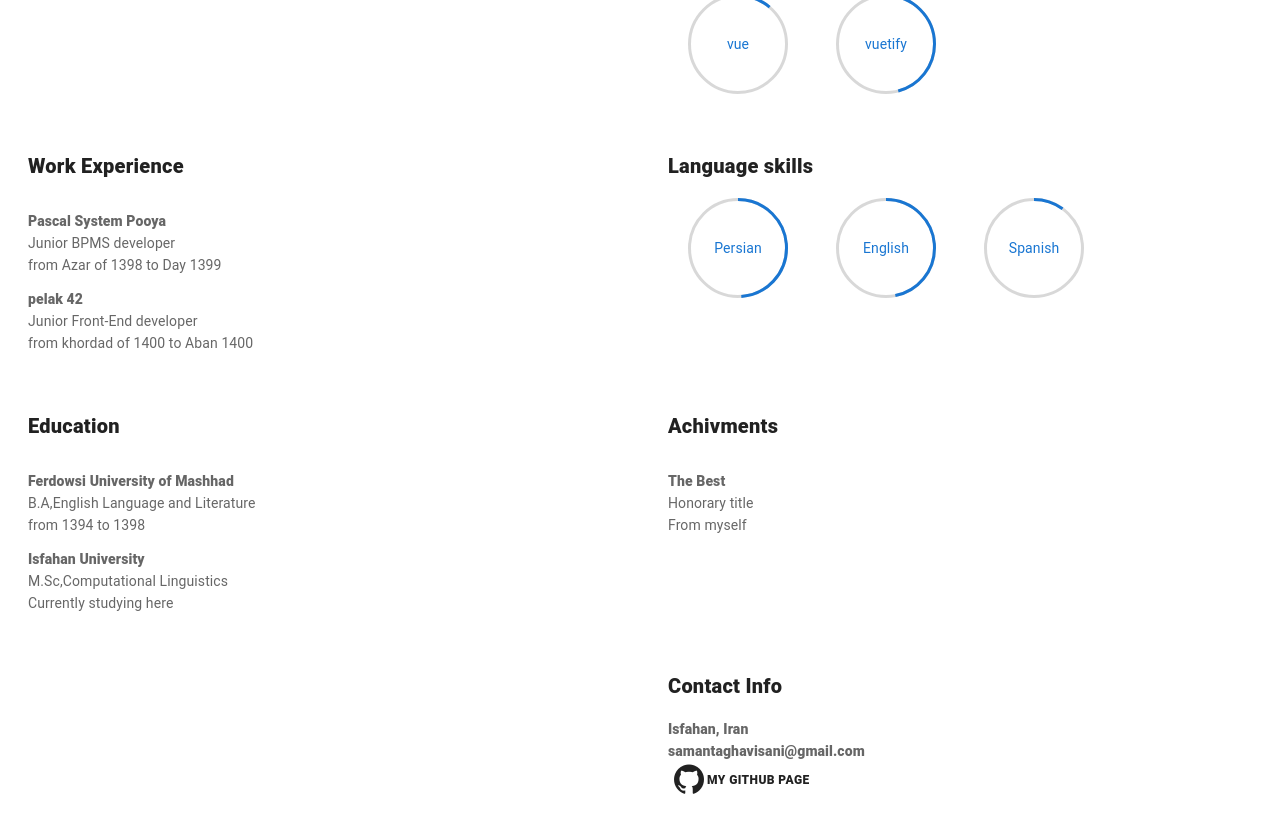
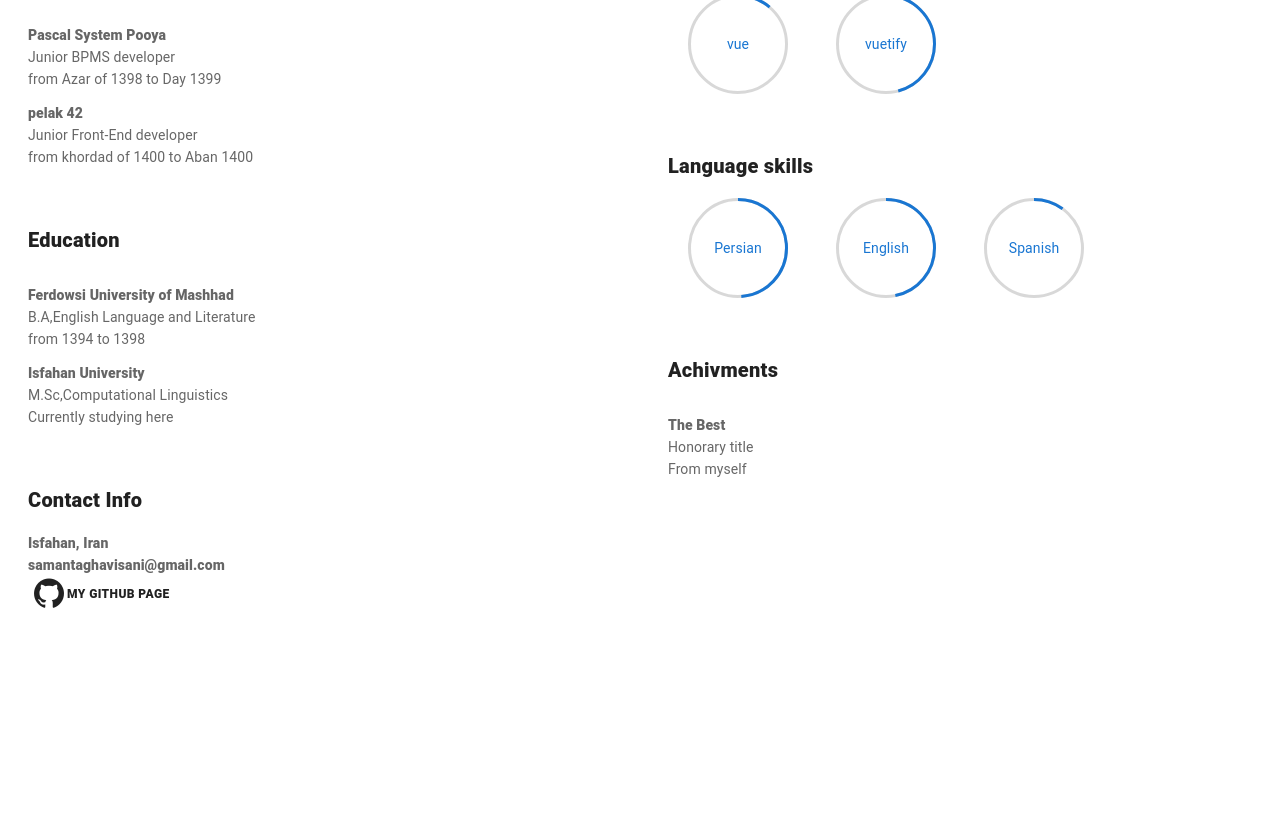
Before and after one commit to saman-taghavi/simple-resume-vue2, a Vue app: page / in a window 1280 px wide. Shown: the part 520-1346 px from the top of the page. After the commit the page ends 1160 px from the top, so only its background shows below. Built offline with nearby package versions, Linux system fonts and the light colour scheme; the HTML template or start-up script is replaced by a standard one.

Commit message:
FIX using only two main columns

```diff
--- a/src/components/firstResume.vue
+++ b/src/components/firstResume.vue
@@ -21,22 +21,19 @@
     </v-card>
     <v-container fluid>
       <v-row>
-        <v-col md="6" cols="12">
+        <v-col cols="6">
+          <v-row>
+            <v-col cols="12">
               <short-info :title="$t(about.me)">
                 {{ $t(about.text) }}
               </short-info>
             </v-col>
-        <v-col md="6" cols="12">
-          <skills
-            :skillSetName="$t('Skills')"
-            :skillSet="translatedSkills"
-          ></skills>
-        </v-col>
-      </v-row>
-      <v-row>
-        <v-col md="6" cols="12">
+            <v-col>
               <short-info :title="$t('Work Experience')">
-            <div v-for="(work, index) in translatedWorkExperience" :key="index">
+                <div
+                  v-for="(work, index) in translatedWorkExperience"
+                  :key="index"
+                >
                   <p class="font-weight-black black-text ma-0 mt-3">
                     {{ work.place }}
                   </p>
@@ -45,15 +42,7 @@
                 </div></short-info
               >
             </v-col>
-        <v-col md="6" cols="12">
-          <skills
-            :skillSetName="$t('Language skills')"
-            :skillSet="translatedLanguageSkills"
-          ></skills>
-        </v-col>
-      </v-row>
-      <v-row>
-        <v-col md="6" cols="12">
+            <v-col cols="12">
               <short-info :title="$t('Education')">
                 <div
                   v-for="(edu, index) in translatedEducationHistory"
@@ -67,20 +56,7 @@
                 </div>
               </short-info>
             </v-col>
-        <v-col md="6" cols="12">
-          <short-info :title="$t('Achivments')">
-            <div v-for="(achive, index) in translatedAchivments" :key="index">
-              <p class="font-weight-black black-text ma-0 mt-3">
-                {{ achive.title }}
-              </p>
-              <p class="ma-0">{{ achive.info }}</p>
-              <p class="ma-0">{{ achive.from }}</p>
-            </div>
-          </short-info>
-        </v-col>
-      </v-row>
-      <v-row>
-        <v-col md="6" cols="12" offset-md="6">
+            <v-col>
               <short-info :title="$t('Contact Info')">
                 <p class="font-weight-black black-text ma-0">
                   {{ $t(contatctInfo.location) }}
@@ -101,6 +77,38 @@
                   </p>
                 </v-btn>
               </short-info>
+            </v-col>
+          </v-row>
+        </v-col>
+        <v-col cols="6">
+          <v-row>
+            <v-col cols="12">
+              <skills
+                :skillSetName="$t('Skills')"
+                :skillSet="translatedSkills"
+              ></skills>
+            </v-col>
+            <v-col>
+              <skills
+                :skillSetName="$t('Language skills')"
+                :skillSet="translatedLanguageSkills"
+              ></skills>
+            </v-col>
+            <v-col cols="12">
+              <short-info :title="$t('Achivments')">
+                <div
+                  v-for="(achive, index) in translatedAchivments"
+                  :key="index"
+                >
+                  <p class="font-weight-black black-text ma-0 mt-3">
+                    {{ achive.title }}
+                  </p>
+                  <p class="ma-0">{{ achive.info }}</p>
+                  <p class="ma-0">{{ achive.from }}</p>
+                </div>
+              </short-info>
+            </v-col>
+          </v-row>
         </v-col>
       </v-row>
     </v-container>
```
Lines whose indentation alone changed are shown as unchanged.
